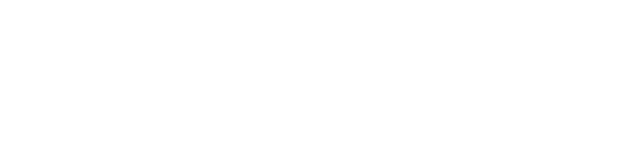
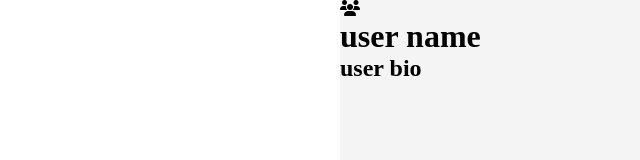
Before and after one commit to najeebmosab/InstgramAPPELSEEDS, a plain HTML site: page index.html in a window 1280 px wide. Shown: the whole page, without its empty margins (640-1280 px from the left). Drawn offline with Linux system fonts and the light colour scheme.

Commit message:
sidebar two

```diff
--- a/index.css
+++ b/index.css
@@ -8,6 +8,7 @@
     justify-content: center;
     align-items: flex-start;
     height: 100vh;
+    position: relative;
     /* background-color: antiquewhite; */
 }
 
@@ -18,10 +19,14 @@
 
 
 .container .sidbarTwo{
-    background-color: green;
-
+    background-color: #f4f4f4;
+    position: absolute;
+    right: 0;
+    top:0;
+    width: 300px;
     height: 100vh;
 }
+
 
 .container .Story{
 background-color: pink;
--- a/index.html
+++ b/index.html
@@ -5,6 +5,7 @@
     <meta charset="UTF-8">
     <meta http-equiv="X-UA-Compatible" content="IE=edge">
     <meta name="viewport" content="width=device-width, initial-scale=1.0">
+    <script src="https://kit.fontawesome.com/d692d27f04.js" crossorigin="anonymous"></script>
     <title>Document</title>
     <link rel="stylesheet" href="index.css">
 </head>
@@ -25,7 +26,27 @@
 
         </div>
         <!-- ashraf -->
-        <div class="sidbarTwo"> </div>
+        <div class="sidbarTwo">
+            <div id="main-box" class="box" >
+                <i class="fa-solid fa-users"></i>
+                <h1>user name</h1>
+                <h2>user bio</h2>
+            </div>
+            <div class="suggs">
+           <div class="box">
+
+           </div>
+           <div class="box">
+
+           </div>
+           <div class="box">
+
+           </div>
+           <div class="box">
+
+           </div>
+        </div>
+        </div>
         <!--End ashraf -->
 
     </div>
```
Also changed, not shown: imgs/Sample_User_Icon.png (added).
